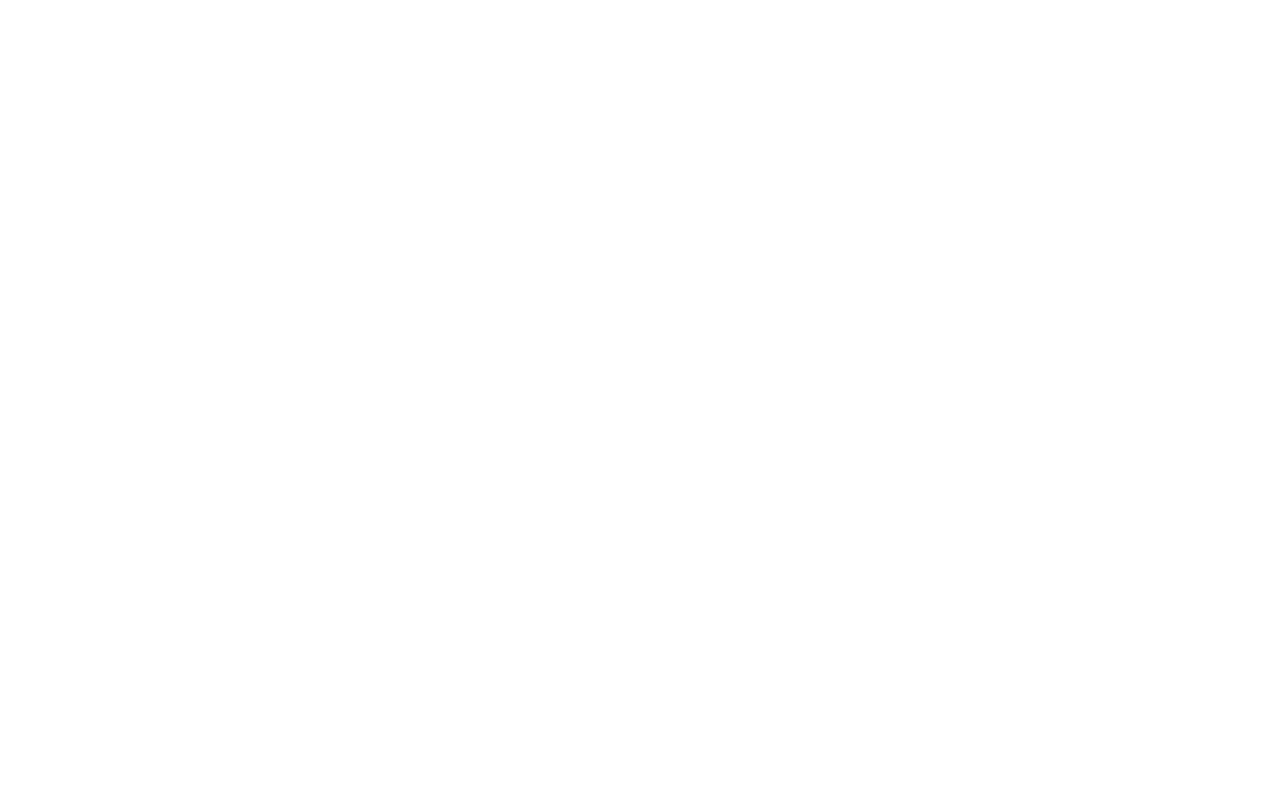
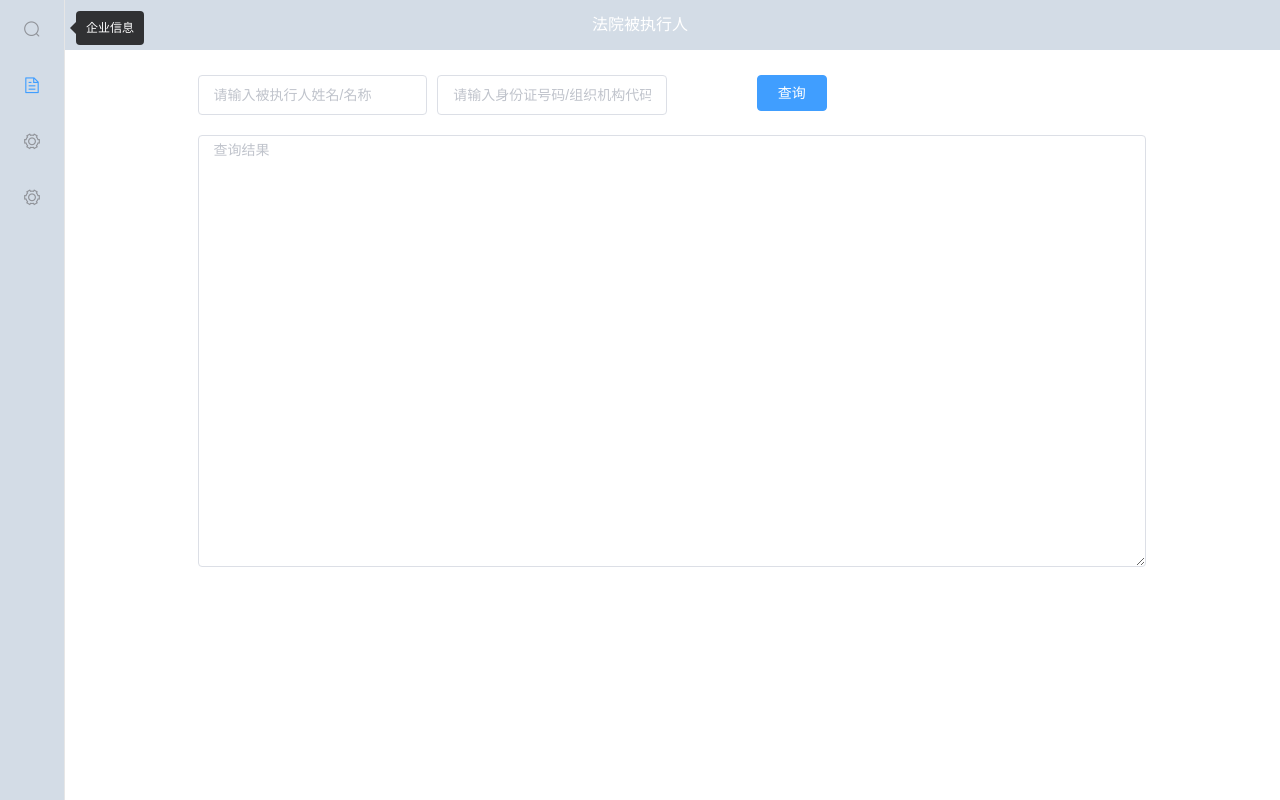
Before and after one commit to carrytameng/tool_web, a Vue app: page /#/court-blacklist in a window 1280 px wide. Built offline with nearby package versions, Linux system fonts and the light colour scheme.

Commit message:
add court

```diff
--- a/src/router/routers.js
+++ b/src/router/routers.js
@@ -12,20 +12,28 @@ export const constantRouterMap = [{
       menu_key: '1',
     }
   }, {
-    path: 'stringLength',
-    component: _import('stringLength/index'),
-    name: '计算字符长度',
+    path: 'court-blacklist',
+    component: _import('court-blacklist/index'),
+    name: '法院被执行人',
     icon: 'el-icon-document',
     meta: {
       menu_key: '2',
     }
   }, {
-    path: 'base64Transform',
-    component: _import('base64Transform/index'),
+    path: 'base64-transform',
+    component: _import('base64-transform/index'),
     name: '图片转base64',
     icon: 'el-icon-setting',
     meta: {
       menu_key: '3',
     }
+  }, {
+    path: 'base64-transform',
+    component: _import('base64-transform/index'),
+    name: '图片转base64',
+    icon: 'el-icon-setting',
+    meta: {
+      menu_key: '4',
+    }
   }]
 }]
--- a/src/views/base64Transform/index.vue
+++ b/src/views/base64-transform/index.vue
@@ -1,5 +1,5 @@
 <template>
-  <div class="base64Transform">
+  <div class="base64-transform">
     <el-upload
       class="upload-demo"
       drag
@@ -37,7 +37,7 @@ export default {
 
 <style lang="scss" scoped>
 
-.base64Transform {
+.base64-transform {
   width: 80%;
   margin: 0px auto;
   .result-box {
--- /dev/null
+++ b/src/views/court-blacklist/index.vue
@@ -0,0 +1,52 @@
+<template>
+  <div class="company-box">
+    <el-row :gutter="10">
+      <el-col :span="6">
+        <el-input v-model="name" placeholder="请输入被执行人姓名/名称"></el-input>
+      </el-col>
+      <el-col :span="6">
+        <el-input v-model="cardNum" placeholder="请输入身份证号码/组织机构代码"></el-input>
+      </el-col>
+      <el-col :span="6">
+        <el-button size="medium" v-on:click="query" v-bind:loading="is_loading" type="primary">查询</el-button>
+      </el-col>
+    </el-row>
+    <el-input type="textarea" placeholder="查询结果" :rows="20" v-model="info" class="result-box"></el-input>
+  </div>
+</template>
+
+<script>
+const axios = require('axios')
+
+export default {
+  data() {
+    return {
+      name: '',
+      cardNum: '',
+      info: '',
+      is_loading: false,
+    }
+  },
+  methods: {
+    query: function() {
+      this.is_loading = true
+      axios.get('http://court.yifanti.com/zhixing?name=' + this.name + '&cardNum=' + this.cardNum)
+        .then(response => {
+          if (response.status === 200) {
+            this.info = JSON.stringify(response.data, null, 2)
+          }
+        })
+      this.is_loading = false
+    }
+  }
+}
+</script>
+<style lang="scss" scoped>
+.company-box {
+  width: 80%;
+  margin: 0px auto;
+  .result-box {
+    margin-top: 20px;
+  }
+}
+</style>
```
Also changed, not shown: src/views/string-length/index.vue (renamed from src/views/stringLength/index.vue).
